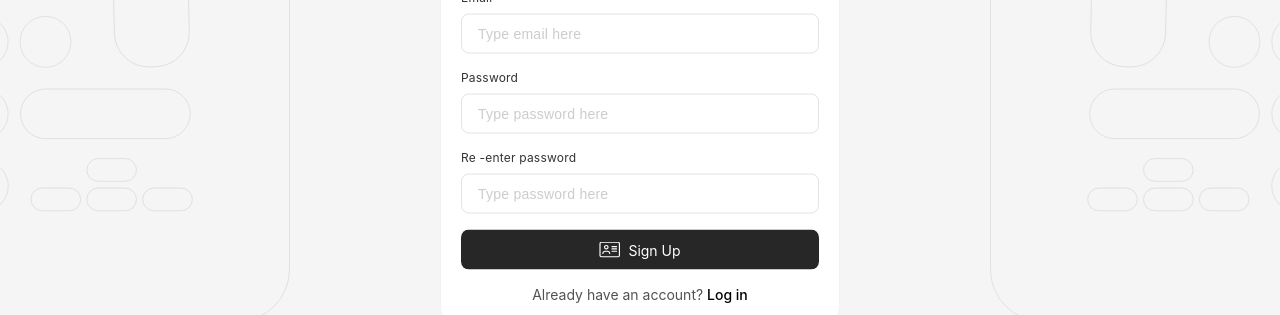
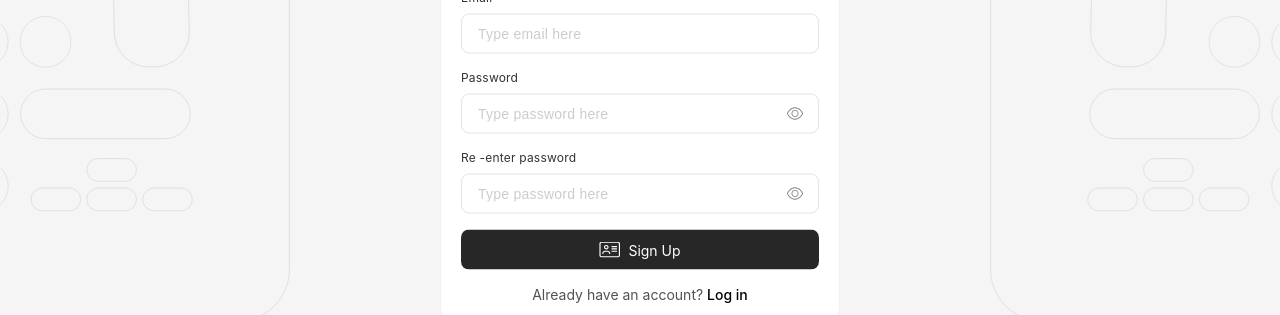
Before and after one commit to victorgbaye/Fig-jam, a React (Vite) app: page /signup in a window 1280 px wide. Shown: the part 358-673 px from the top of the page. Built offline with nearby package versions, Linux system fonts and the light colour scheme.

Commit message:
fixed forgot password on all password inputs

```diff
--- a/src/components/UI/input/Input.jsx
+++ b/src/components/UI/input/Input.jsx
@@ -92,7 +92,7 @@ AccountInput.propTypes = {
     style: PropTypes.object,
   };
 
-  export const PasswordInput = ({ label, placeholder, value, onChange, style, name }) => {
+  export const PasswordInput = ({ label, placeholder, value, onChange, style, name, showForgotPasswordLink }) => {
     const { theme } = useGlobalContext();
     const [isPasswordVisible, setIsPasswordVisible] = useState(false);
 
@@ -104,9 +104,11 @@ AccountInput.propTypes = {
       <div className={`${styles.Input} ${styles[theme]}`}>
         <div style={{ display: 'flex', justifyContent: 'space-between', width: '100%' }}>
           <label>{label}</label>
-          <Link to='/forgot-password' style={{textDecoration:'none'}}>
-            <p style={{ fontSize: '12px' }}>Forgot password?</p>
-          </Link>
+          {showForgotPasswordLink && (
+            <Link to='/forgot-password' style={{ textDecoration: 'none' }}>
+              <p style={{ fontSize: '12px' }}>Forgot password?</p>
+            </Link>
+          )}
         </div>
         <div style={{ width: '100%', position: 'relative' }}>
           <input
@@ -134,8 +136,13 @@ AccountInput.propTypes = {
     name: PropTypes.string,
     placeholder: PropTypes.string,
     value: PropTypes.oneOfType([PropTypes.string, PropTypes.number]),
-    onChange: PropTypes.func,
+    onChange: PropTypes.func.isRequired,
     style: PropTypes.object,
+    showForgotPasswordLink: PropTypes.bool, // Add this prop type
+  };
+
+  PasswordInput.defaultProps = {
+    showForgotPasswordLink: false, // Default value is true to show the link
   };
 
 
--- a/src/pages/Auth/Login/Login.jsx
+++ b/src/pages/Auth/Login/Login.jsx
@@ -72,6 +72,7 @@ const Login = () => {
             value={loginValues.password}
             onChange={handleChange}
             name='password'
+            showForgotPasswordLink
             />
          <Button
               label={isLoading ? (
--- a/src/pages/Auth/Signup/Signup.jsx
+++ b/src/pages/Auth/Signup/Signup.jsx
@@ -1,6 +1,6 @@
 import { Link, useNavigate } from "react-router-dom"
 import Button from "../../../components/UI/button/Button"
-import Input from "../../../components/UI/input/Input"
+import Input, { PasswordInput } from "../../../components/UI/input/Input"
 import styles from './Signup.module.scss'
 import { useGlobalContext } from "../../../context"
 import { useState, useEffect } from 'react'
@@ -89,7 +89,7 @@ const Signup = () => {
               onChange={handleChange}
               name='email'
               />
-              <Input
+              <PasswordInput
               label="Password"
               type="password"
               placeholder="Type password here"
@@ -98,7 +98,7 @@ const Signup = () => {
               onChange={handleChange}
               name='password'
               />
-              <Input
+              <PasswordInput
               label="Re -enter password"
               type="password"
               placeholder="Type password here"
@@ -106,6 +106,7 @@ const Signup = () => {
               value={signupValues.password}
               onChange={handleChange}
               name='password'
+
               />
               <Button
               label={isLoading ? (
```
